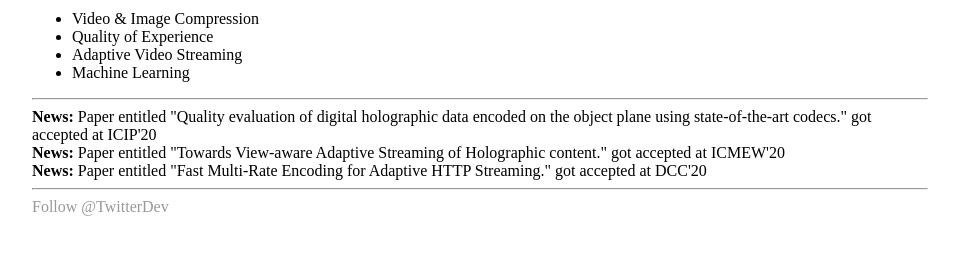
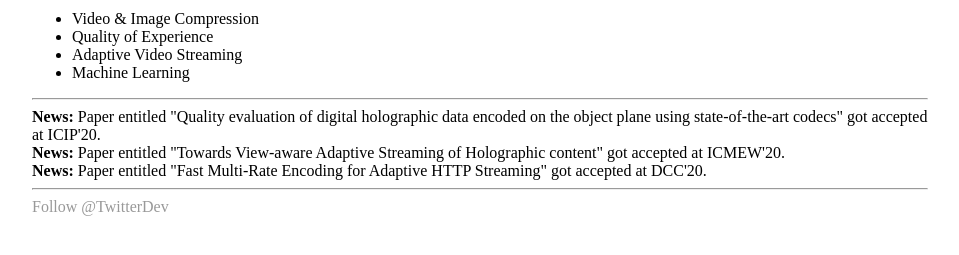
Before and after one commit to HadiAmirpour/hadiamirpour.github.io, a Jekyll site: the page index.html, which Jekyll copies as it is, in a window 1280 px wide. Shown: the part 475-730 px from the top of the page, without its empty margins (160-1119 px from the left). Built offline with Jekyll 4.4.1, drawn with Linux system fonts in a browser that asks for light colours; comment, search, counter and statistics services are not loaded.

```diff
--- a/index.html
+++ b/index.html
@@ -46,9 +46,9 @@
 
 			<hr>
 
-			<h><strong>News:</strong> Paper entitled "Quality evaluation of digital holographic data encoded on the object plane using state-of-the-art codecs." got accepted at ICIP'20</h> <br>
-			<h><strong>News:</strong> Paper entitled "Towards View-aware Adaptive Streaming of Holographic content." got accepted at ICMEW'20</h><br>
-			<h><strong>News:</strong> Paper entitled "Fast Multi-Rate Encoding for Adaptive HTTP Streaming." got accepted at DCC'20</h> <br>
+			<h><strong>News:</strong> Paper entitled "Quality evaluation of digital holographic data encoded on the object plane using state-of-the-art codecs" got accepted at ICIP'20.</h> <br>
+			<h><strong>News:</strong> Paper entitled "Towards View-aware Adaptive Streaming of Holographic content" got accepted at ICMEW'20.</h><br>
+			<h><strong>News:</strong> Paper entitled "Fast Multi-Rate Encoding for Adaptive HTTP Streaming" got accepted at DCC'20.</h> <br>
 			<hr>
 			<a href="https://twitter.com/HadiAmirpour" class="twitter-follow-button" data-show-count="false">Follow @TwitterDev</a><script async src="https://platform.twitter.com/widgets.js" charset="utf-8"></script>
 			<script type="text/javascript" src="https://platform-api.sharethis.com/js/sharethis.js#property=5dc81b272bd64b00123e0c73&product=inline-follow-buttons" async="async"></script>
```
